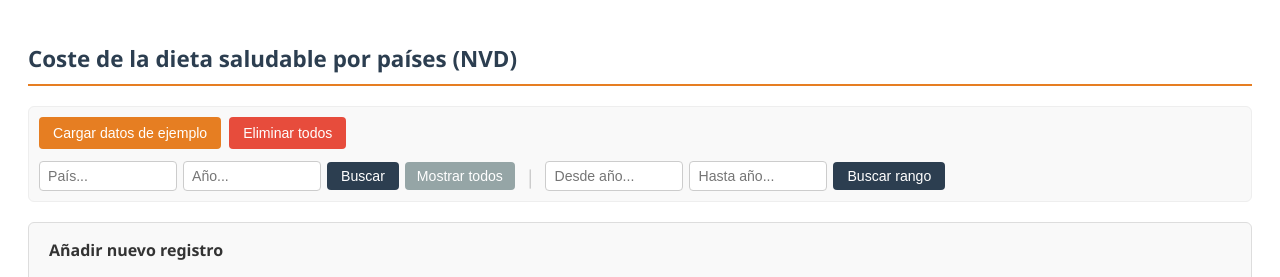
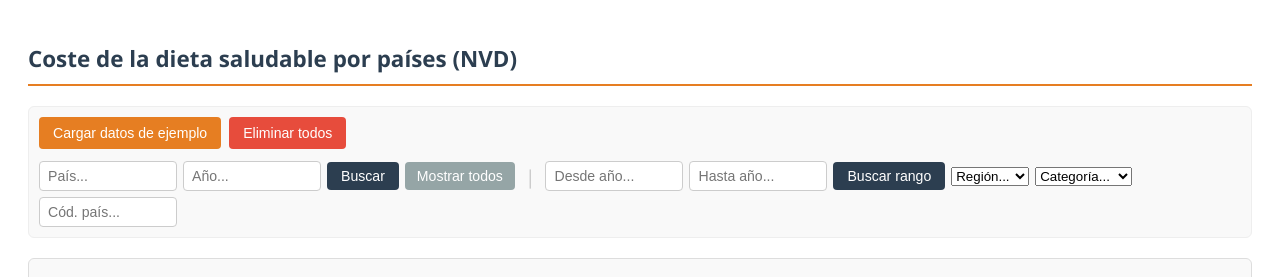
Before and after one commit to gti-sos/SOS2526-18, a SvelteKit app in the folder src/front/: page /cost-of-healthy-diet in a window 1280 px wide. Shown: the top 277 px of the page. Built offline with nearby package versions, Linux system fonts and the light colour scheme; no server answers.

Commit message:
búsquedas

```diff
--- a/src/front/src/routes/cost-of-healthy-diet/+page.svelte
+++ b/src/front/src/routes/cost-of-healthy-diet/+page.svelte
@@ -12,6 +12,9 @@
     let sYear = $state("");
     let sFrom = $state('');
     let sTo = $state('');
+    let sRegion = $state("");
+    let sCostCategory = $state("");
+    let sCountryCode = $state("");
 
     async function getDiets() {
         const res = await fetch("/api/v1/cost-of-healthy-diet-by-countries");
@@ -30,6 +33,14 @@
             await getDiets();
             return;
         }
+
+        //Búsqueda por región, costcategory y country_code
+        if (sRegion)
+            query += `region=${encodeURIComponent(sRegion)}&`;
+        if (sCostCategory)
+            query += `cost_category=${encodeURIComponent(sCostCategory)}&`;
+        if (sCountryCode)
+            query += `country_code=${sCountryCode}&`;
 
         // Búsqueda exacta por país Y año
         if (sCountry && sYear) {
@@ -139,6 +150,23 @@
             <input bind:value={sFrom} type="number" placeholder="Desde año..." />
             <input bind:value={sTo}   type="number" placeholder="Hasta año..." />
             <button onclick={fetchByRange} class="btn-search">Buscar rango</button>
+            <select bind:value={sRegion}>
+                <option value="">Región...</option>
+                <option value="Africa">Africa</option>
+                <option value="Americas">Americas</option>
+                <option value="Asia">Asia</option>
+                <option value="Europe">Europe</option>
+                <option value="Oceania">Oceania</option>
+            </select>
+
+            <select bind:value={sCostCategory}>
+                <option value="">Categoría...</option>
+                <option value="Low Cost">Coste bajo</option>
+                <option value="Medium Cost">Coste medio</option>
+                <option value="High Cost">Coste alto</option>
+            </select>
+
+        <input bind:value={sCountryCode} type="number" placeholder="Cód. país..." />
         </div>
     </div>
 
```
